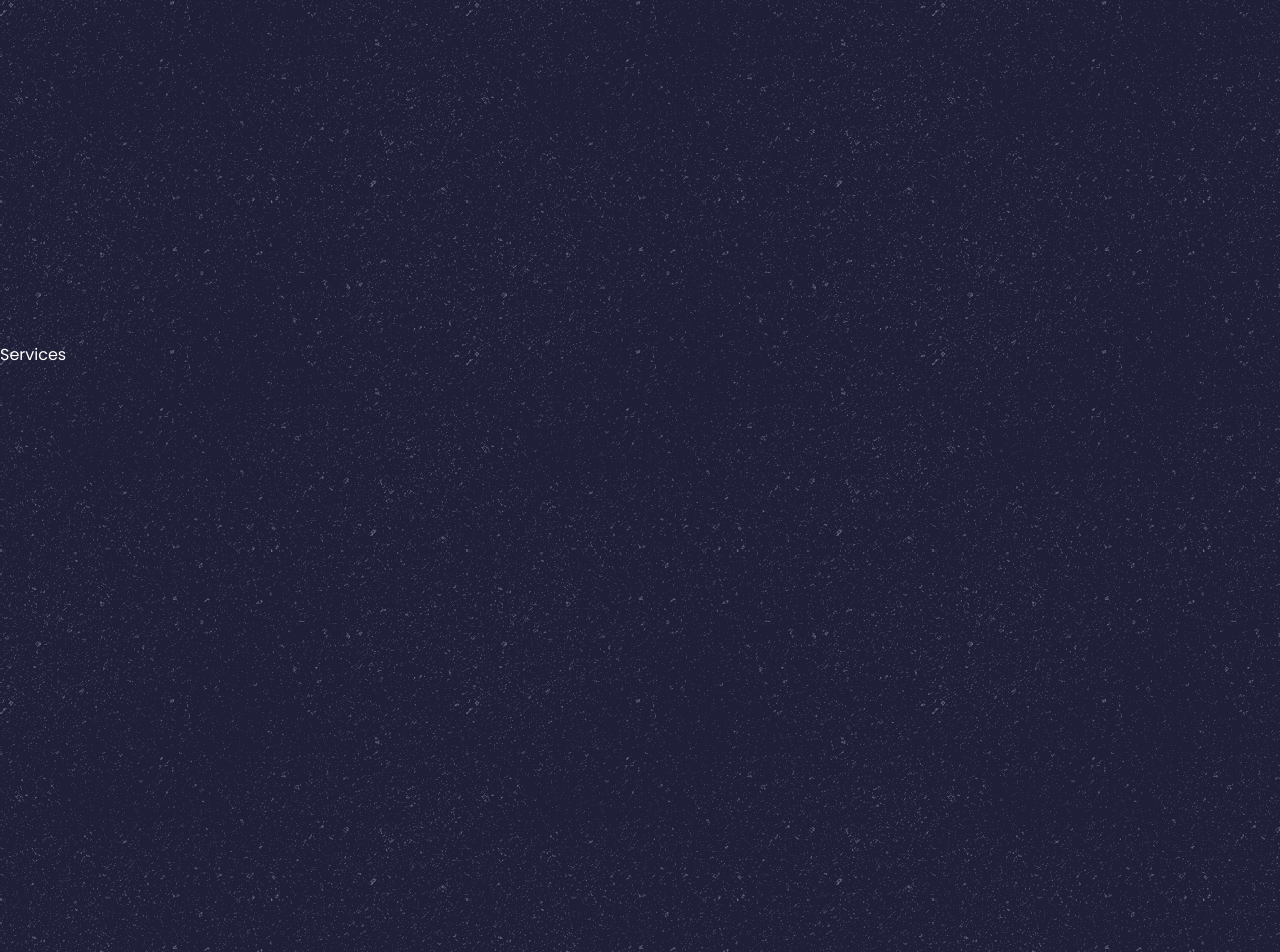
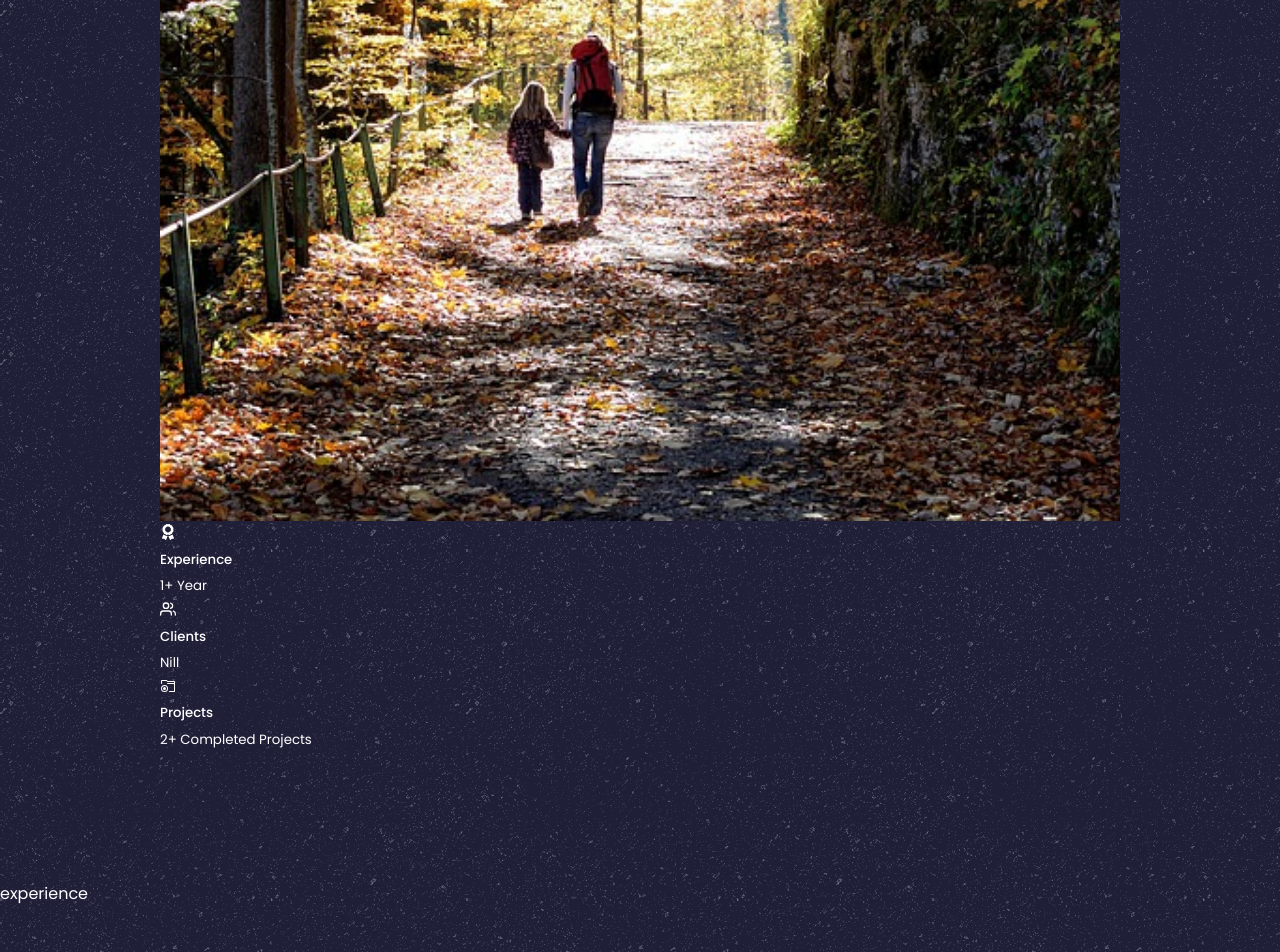
Before and after one commit to abhishek5131/myPortfolio, a React (Create React App) app: page / in a window 1280 px wide. Shown: the part 1542-2494 px from the top of the page. Built offline with nearby package versions, Linux system fonts and the light colour scheme.

Commit message:
added container in about section

```diff
--- a/src/components/about/About.jsx
+++ b/src/components/about/About.jsx
@@ -1,9 +1,42 @@
 import React from 'react'
+
 import './about.css'
+import Me from '../../assets/about-me.jpg'
+import {FaAward} from 'react-icons/fa'
+import {FiUsers} from 'react-icons/fi'
+import {VscRootFolder} from 'react-icons/vsc'
 
 const About = () => {
   return (
-    <div id='about'>About</div>
+    <div id='about'>
+      <h5>Get To Know</h5>
+      <h2>About Me</h2>
+      <div className="container about__container">
+        <div className="about__me">
+          <div className="about__me-image">
+            <img src={Me} alt="Wannabe Me" />
+          </div>
+        </div>
+        <div className="about__content">
+          <div className="about__cards">
+            <article className='about__card'>
+              <FaAward className='about__icon'/>
+              <h5>Experience</h5>
+              <small>1+ Year</small>
+            </article>
+            <article className='about__card'>
+              <FiUsers className='about__icon'/>
+              <h5>Clients</h5>
+              <small>Nill</small>
+            </article><article className='about__card'>
+              <VscRootFolder className='about__icon'/>
+              <h5>Projects</h5>
+              <small>2+ Completed Projects </small>
+            </article>
+          </div>
+        </div>
+      </div>
+    </div>
   )
 }
 
```
